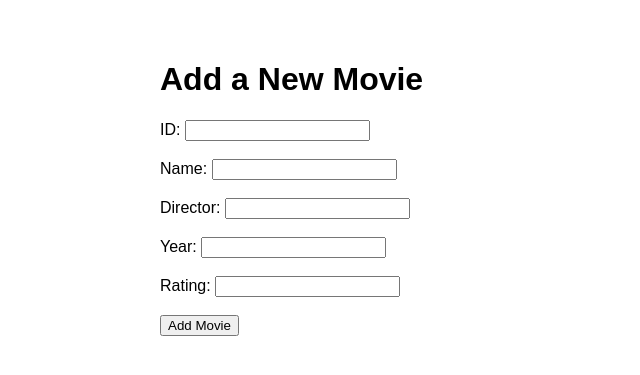
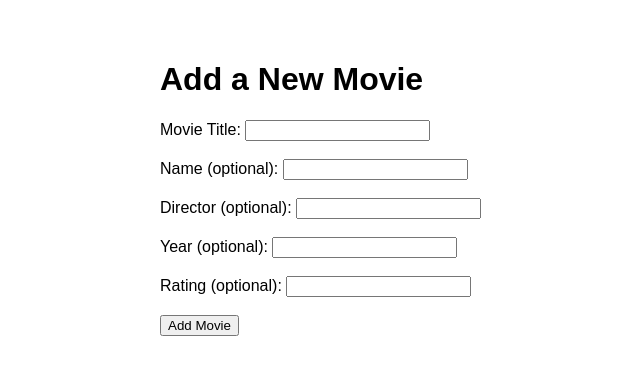
Before and after one commit to kaiser-data/movie_web_app, a Flask app: page /users/1/add_movie in a window 1280 px wide. Shown: the part 41-416 px from the top of the page, without its empty margins (80-720 px from the left). Run offline with Flask 3, Linux system fonts and the light colour scheme.

Commit message:
added more fucntionality

```diff
--- a/app.py
+++ b/app.py
@@ -1,10 +1,15 @@
 # app.py
 
 from flask import Flask, jsonify, request, render_template, url_for, redirect, flash
-from datamanager.sqllite_data_manager import SQLiteDataManager
+from datamanager.sqlite_data_manager import SQLiteDataManager
 from datamanager.models import db
 import os
+from dotenv import load_dotenv  # Import dotenv
+import requests
+import re
 
+# Load environment variables from .env file
+load_dotenv()
 
 def create_app():
     app = Flask(__name__)
@@ -28,6 +33,7 @@ def create_app():
     with app.app_context():
         db.create_all()
 
+    # Define routes...
 
     @app.route('/')
     def home():
@@ -36,9 +42,12 @@ def create_app():
 
     @app.route('/users')
     def users_list():
+        """Display a list of all users."""
         users = app.data_manager.get_all_users()
-        print(users)  # Debug: Print users data
-        return render_template('users_list.html', users=users)
+        user_movies = {}
+        for user in users:
+            user_movies[user.id] = app.data_manager.get_user_movies(user.id)
+        return render_template('users_list.html', users=users, user_movies=user_movies)
 
     @app.route('/users/<int:user_id>')
     def user_movies(user_id):
@@ -70,22 +79,73 @@ def create_app():
     def add_movie(user_id):
         """Add a new movie to a user's favorites."""
         if request.method == 'POST':
-            movie_data = {
-                'id': int(request.form['id']),
-                'name': request.form['name'],
-                'director': request.form['director'],
-                'year': int(request.form['year']),
-                'rating': float(request.form['rating'])
-            }
-            try:
-                app.data_manager.add_movie(movie_data)
-                flash("Movie added successfully!", "success")
+            # Fetch movie title from the form
+            movie_title = request.form.get('title')
+            if not movie_title:
+                flash("Movie title is required!", "error")
+                return render_template('add_movie.html', user_id=user_id)
+
+            # Fetch movie details from OMDb API
+            omdb_api_key = os.getenv('OMDB_API_KEY')  # Load API key from .env
+            if not omdb_api_key:
+                flash("OMDb API key not configured!", "error")
                 return redirect(url_for('user_movies', user_id=user_id))
-            except ValueError as e:
-                flash(str(e), "error")
+
+            response = requests.get(f"http://www.omdbapi.com/?t={movie_title}&apikey={omdb_api_key}")
+            if response.status_code == 200:
+                data = response.json()
+                if data.get('Response') == 'True':
+                    # Extract default values from OMDb API
+                    try:
+                        # Default year value with fallback
+                        year_str = data.get('Year', '0')
+                        # Extract just the first 4 digits if it contains additional info
+                        year_match = re.search(r'^\d{4}', year_str)
+                        default_year = int(year_match.group(0)) if year_match else 0
+
+                        # Default rating with fallback
+                        rating_str = data.get('imdbRating', 'N/A')
+                        default_rating = float(rating_str) if rating_str != 'N/A' else 0.0
+
+                        movie_data = {
+                            'id': data.get('imdbID', ''),  # Use imdbID as string
+                            'name': data.get('Title', ''),
+                            'director': data.get('Director', ''),
+                            'year': default_year,
+                            'rating': default_rating
+                        }
+
+                        # Handle form data overrides with proper validation
+                        form_name = request.form.get('name', '').strip()
+                        form_director = request.form.get('director', '').strip()
+                        form_year = request.form.get('year', '').strip()
+                        form_rating = request.form.get('rating', '').strip()
+
+                        # Only override if form values are provided
+                        if form_name:
+                            movie_data['name'] = form_name
+                        if form_director:
+                            movie_data['director'] = form_director
+                        if form_year:
+                            movie_data['year'] = int(form_year)
+                        if form_rating:
+                            movie_data['rating'] = float(form_rating)
+
+                        app.data_manager.add_movie(movie_data)
+                        app.data_manager.add_favorite_movie(user_id, movie_data['id'])  # Pass string ID
+                        flash("Movie added successfully!", "success")
+                        return redirect(url_for('user_movies', user_id=user_id))
+
+                    except (ValueError, AttributeError) as e:
+                        flash(f"Error processing movie data: {str(e)}", "error")
+                else:
+                    flash("Movie not found on OMDb!", "error")
+            else:
+                flash("Error fetching movie details from OMDb!", "error")
+
         return render_template('add_movie.html', user_id=user_id)
 
-    @app.route('/users/<int:user_id>/update_movie/<int:movie_id>', methods=['GET', 'POST'])
+    @app.route('/users/<int:user_id>/update_movie/<movie_id>', methods=['GET', 'POST'])
     def update_movie(user_id, movie_id):
         """Update a movie's details."""
         if request.method == 'POST':
@@ -101,9 +161,15 @@ def create_app():
                 return redirect(url_for('user_movies', user_id=user_id))
             except ValueError as e:
                 flash(str(e), "error")
-        return render_template('update_movie.html', user_id=user_id, movie_id=movie_id)
 
-    @app.route('/users/<int:user_id>/delete_movie/<int:movie_id>', methods=['GET', 'POST'])
+        # Fetch current movie details for pre-filling the form
+        movie = next((m for m in app.data_manager.get_user_movies(user_id) if m.id == movie_id), None)
+        if not movie:
+            flash("Movie not found!", "error")
+            return redirect(url_for('user_movies', user_id=user_id))
+        return render_template('update_movie.html', user_id=user_id, movie=movie)
+
+    @app.route('/users/<int:user_id>/delete_movie/<movie_id>', methods=['GET', 'POST'])
     def delete_movie(user_id, movie_id):
         """Delete a movie from a user's favorites."""
         try:
@@ -123,8 +189,6 @@ def create_app():
             flash(str(e), "error")
         return redirect(url_for('users_list'))
 
-
-
     @app.errorhandler(404)
     def page_not_found(e):
         return render_template('404.html'), 404
@@ -138,4 +202,4 @@ def create_app():
 
 if __name__ == '__main__':
     app = create_app()
-    app.run(debug=True)
+    app.run(debug=True, host='0.0.0.0', port=5001)
--- a/datamanager/__init__.py
+++ b/datamanager/__init__.py
@@ -1,6 +1,6 @@
 # datamanager/__init__.py
 
-from .sqllite_data_manager import SQLiteDataManager
+from .sqlite_data_manager import SQLiteDataManager
 from .models import db  # Import the SQLAlchemy instance from models.py
 from .data_manager_interface import DataManagerInterface
 
--- a/datamanager/models.py
+++ b/datamanager/models.py
@@ -1,5 +1,3 @@
-# datamanager/models.py
-
 from flask_sqlalchemy import SQLAlchemy
 
 db = SQLAlchemy()
@@ -12,7 +10,7 @@ class User(db.Model):
 
 class Movie(db.Model):
     __tablename__ = 'movies'
-    id = db.Column(db.Integer, primary_key=True)
+    id = db.Column(db.String(50), primary_key=True)  # Change id to String
     name = db.Column(db.String(200), nullable=False)
     director = db.Column(db.String(100), nullable=False)
     year = db.Column(db.Integer, nullable=False)
@@ -22,5 +20,5 @@ class Movie(db.Model):
 user_movie = db.Table(
     'user_movie',
     db.Column('user_id', db.Integer, db.ForeignKey('users.id'), primary_key=True),
-    db.Column('movie_id', db.Integer, db.ForeignKey('movies.id'), primary_key=True)
+    db.Column('movie_id', db.String(50), db.ForeignKey('movies.id'), primary_key=True)  # Update movie_id to String
 )
--- a/datamanager/sqllite_data_manager.py
+++ b/datamanager/sqlite_data_manager.py
@@ -30,9 +30,10 @@ class SQLiteDataManager(DataManagerInterface):
             db.session.commit()
 
     def add_movie(self, movie_data):
+        """Add a new movie to the database."""
         with self.app.app_context():
             new_movie = Movie(
-                id=movie_data.get('id'),
+                id=movie_data.get('id'),  # Accept string ID
                 name=movie_data.get('name'),
                 director=movie_data.get('director'),
                 year=movie_data.get('year'),
--- a/templates/add_movie.html
+++ b/templates/add_movie.html
@@ -5,16 +5,21 @@
 {% block content %}
 <h1>Add a New Movie</h1>
 <form method="POST" action="{{ url_for('add_movie', user_id=user_id) }}">
-    <label for="id">ID:</label>
-    <input type="number" id="id" name="id" required><br><br>
-    <label for="name">Name:</label>
-    <input type="text" id="name" name="name" required><br><br>
-    <label for="director">Director:</label>
-    <input type="text" id="director" name="director" required><br><br>
-    <label for="year">Year:</label>
-    <input type="number" id="year" name="year" required><br><br>
-    <label for="rating">Rating:</label>
-    <input type="number" step="0.1" id="rating" name="rating" required><br><br>
+    <label for="title">Movie Title:</label>
+    <input type="text" id="title" name="title" required><br><br>
+
+    <label for="name">Name (optional):</label>
+    <input type="text" id="name" name="name"><br><br>
+
+    <label for="director">Director (optional):</label>
+    <input type="text" id="director" name="director"><br><br>
+
+    <label for="year">Year (optional):</label>
+    <input type="number" id="year" name="year"><br><br>
+
+    <label for="rating">Rating (optional):</label>
+    <input type="number" step="0.1" id="rating" name="rating"><br><br>
+
     <button type="submit">Add Movie</button>
 </form>
 {% endblock %}
```
Also changed, not shown: seed.py (+5 -2 lines), templates/add_user.html (+14 -31 lines), templates/users_list.html (+9 -5 lines), 1 other file.
